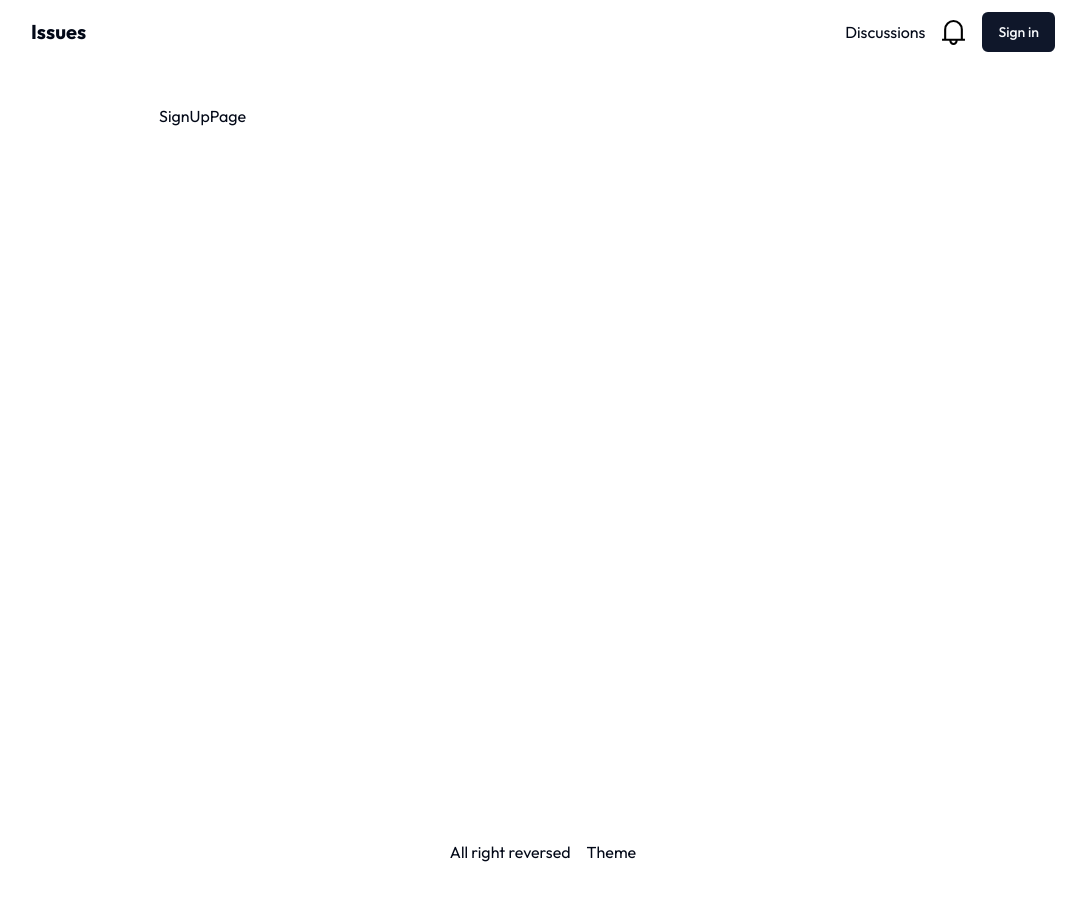
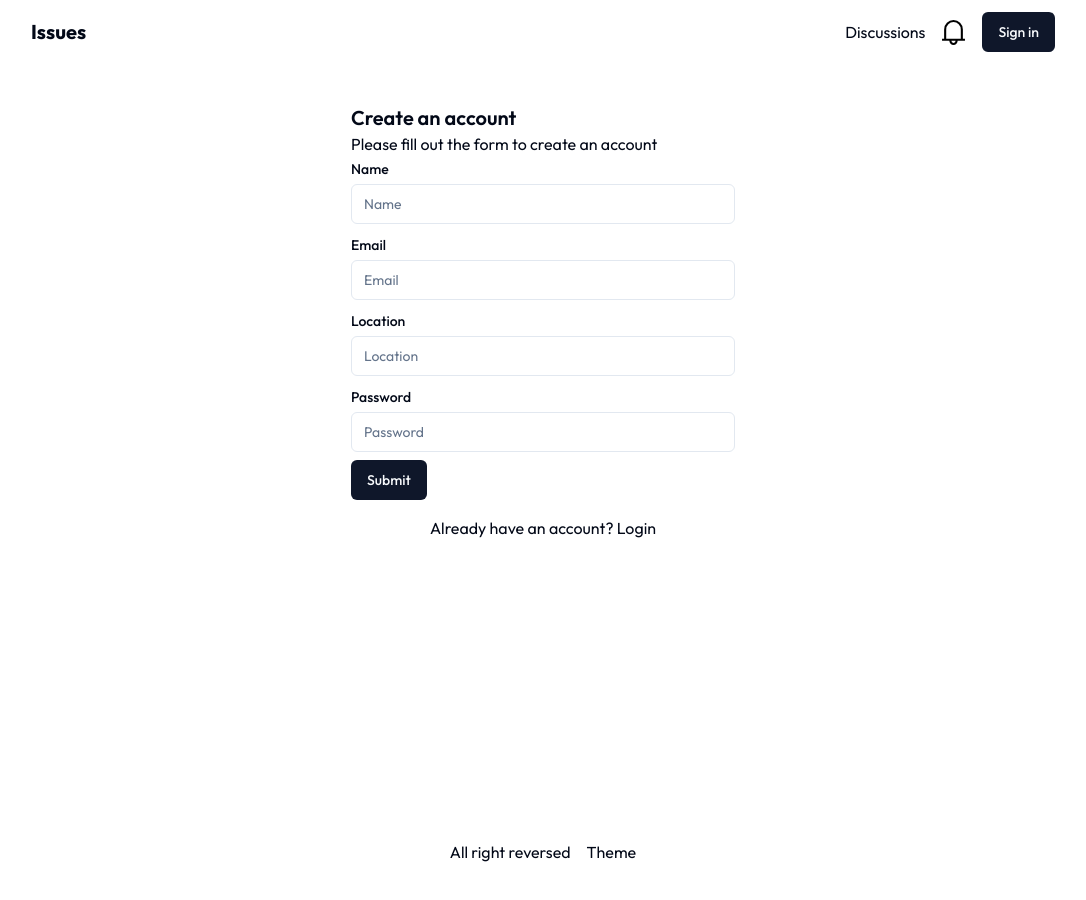
Before and after one commit to rejaulkariim/issue-connect-client, a Next.js app: page /user/sign-up in a window 1280 px wide. Shown: the top 900 px of the page, without its empty margins (97-1183 px from the left). Built offline with nearby package versions, Linux system fonts and the light colour scheme.

Commit message:
added sign-in, sign-up layout

```diff
--- a/app/(user)/user/(auth)/sign-in/page.tsx
+++ b/app/(user)/user/(auth)/sign-in/page.tsx
@@ -1,7 +1,39 @@
+import { Button } from "@/components/ui/button";
+import { Input } from "@/components/ui/input";
+import { Label } from "@/components/ui/label";
+import Link from "next/link";
+
 const SigninPage = () => {
   return (
     <main className="wrapper section-padding min-h-[calc(100vh-4rem)]">
-      SigninPage
+      <div className="max-w-sm mx-auto">
+        <h2 className="heading2">Login to account</h2>
+        <p>Please fill out the form to login your account</p>
+        <form className="space-y-2">
+          <div className="space-y-1">
+            <Label htmlFor="email">Email</Label>
+            <Input id="email" placeholder="Email" />
+          </div>
+
+          <div className="space-y-1">
+            <Label htmlFor="password">Password</Label>
+            <Input id="password" placeholder="Password" />
+          </div>
+
+          <div className="mt-4">
+            <Button type="submit">Login</Button>
+          </div>
+        </form>
+
+        <div className="mt-4 text-center">
+          <p>
+            Do not have account yet?{" "}
+            <span>
+              <Link href="/user/sign-up">Signup</Link>
+            </span>
+          </p>
+        </div>
+      </div>
     </main>
   );
 };
--- a/app/(user)/user/(auth)/sign-up/page.tsx
+++ b/app/(user)/user/(auth)/sign-up/page.tsx
@@ -1,7 +1,46 @@
+import { Button } from "@/components/ui/button";
+import { Input } from "@/components/ui/input";
+import { Label } from "@/components/ui/label";
+import Link from "next/link";
+
 const SignUpPage = () => {
   return (
     <main className="wrapper section-padding min-h-[calc(100vh-4rem)]">
-      SignUpPage
+      <div className="max-w-sm mx-auto">
+        <h2 className="heading2">Create an account</h2>
+        <p>Please fill out the form to create an account</p>
+        <form className="space-y-2">
+          <div className="space-y-1">
+            <Label htmlFor="name">Name</Label>
+            <Input id="name" placeholder="Name" />
+          </div>
+          <div className="space-y-1">
+            <Label htmlFor="email">Email</Label>
+            <Input id="email" placeholder="Email" />
+          </div>
+          <div className="space-y-1">
+            <Label htmlFor="location">Location</Label>
+            <Input id="location" placeholder="Location" />
+          </div>
+          <div className="space-y-1">
+            <Label htmlFor="password">Password</Label>
+            <Input id="password" placeholder="Password" />
+          </div>
+
+          <div className="mt-4">
+            <Button type="submit">Submit</Button>
+          </div>
+        </form>
+
+        <div className="mt-4 text-center">
+          <p>
+            Already have an account?{" "}
+            <span>
+              <Link href="/user/sign-in">Login</Link>
+            </span>
+          </p>
+        </div>
+      </div>
     </main>
   );
 };
```
